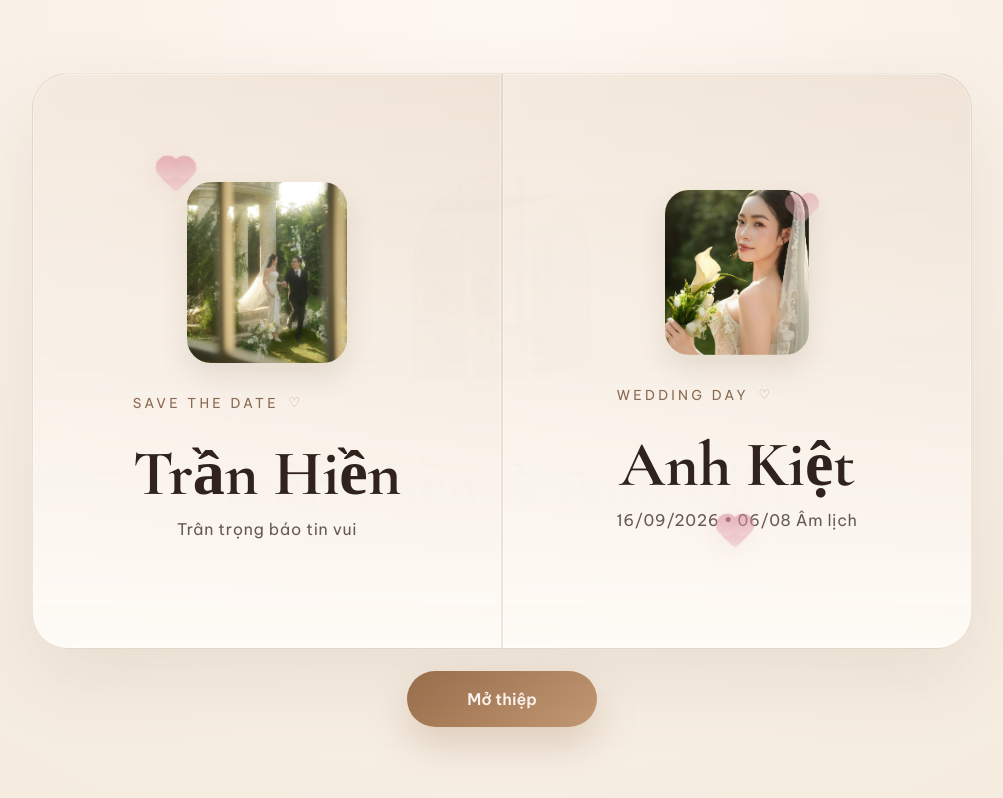
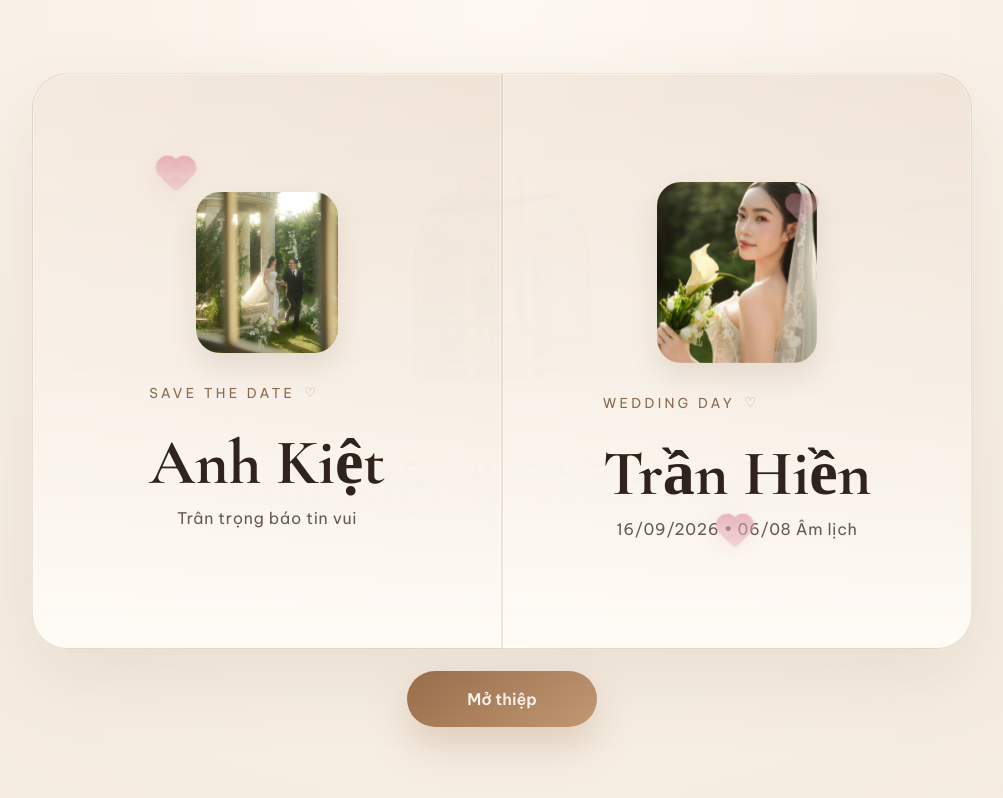
Before and after one commit to jiki-code/wedding_invitations, a React (Vite) app: page / in a window 1280 px wide. Shown: the top 798 px of the page, without its empty margins (138-1141 px from the left). Built offline with nearby package versions, Linux system fonts and the light colour scheme.

Commit message:
update code v-2

```diff
--- a/src/App.jsx
+++ b/src/App.jsx
@@ -43,7 +43,7 @@ const detailCards = [
   {
     label: 'Giờ đãi tiệc',
     value: '11h30',
-    note: 'Đón khách 11g',
+    note: 'Đón khách 11h',
   },
   {
     label: 'Địa điểm',
@@ -103,7 +103,7 @@ const weddingSchedule = [
   {
     title: 'Tiệc Cưới',
     time: 'Đãi tiệc lúc 11h30 ngày 16/09/2026',
-    note: 'Đón khách 11g',
+    note: 'Đón khách 11h',
     place: 'Nhà hàng Diamond Place',
     address: '101 Đ. Lý Chiêu Hoàng, Bình Phú, Hồ Chí Minh',
   },
@@ -208,8 +208,8 @@ function App() {
                   />
                 </div>
                 <p className="eyebrow">Thiệp cưới online</p>
-                <h2>Trần Hiền & Anh Kiệt</h2>
-                <span>16/09/2026 • Đón khách 11g • Đãi tiệc 11h30</span>
+                <h2>Anh Kiệt & Trần Hiền</h2>
+                <span>16/09/2026 • Đón khách 11h • Đãi tiệc 11h30</span>
               </div>
 
               <div className="invitation-panel invitation-panel-left">
@@ -223,7 +223,7 @@ function App() {
                     />
                   </div>
                   <p className="eyebrow">Save the Date</p>
-                  <h2>Trần Hiền</h2>
+                  <h2>Anh Kiệt</h2>
                   <span>Trân trọng báo tin vui</span>
                 </div>
               </div>
@@ -239,7 +239,7 @@ function App() {
                     />
                   </div>
                   <p className="eyebrow">Wedding Day</p>
-                  <h2>Anh Kiệt</h2>
+                  <h2>Trần Hiền</h2>
                   <span>16/09/2026 • 06/08 Âm lịch</span>
                 </div>
               </div>
@@ -303,9 +303,9 @@ function App() {
         <div className="hero-copy" data-reveal style={{ '--reveal-delay': '0ms' }}>
           <p className="eyebrow">Wedding Invitation</p>
           <h1>
+            Anh Kiệt
+            <span>&</span>
             Trần Hiền
-            <span>&</span>
-            Anh Kiệt
           </h1>
           <p className="hero-text">
             Chúng mình trân trọng mời bạn cùng lưu lại ngày vui và đồng hành trong
@@ -388,7 +388,7 @@ function App() {
           <article className="event-panel">
             <p>Thời gian</p>
             <h3>Đãi tiệc lúc 11h30 ngày 16/09/2026</h3>
-            <span>Đón khách 11g • Nhằm 06/08 Âm lịch</span>
+            <span>Đón khách 11h • Nhằm 06/08 Âm lịch</span>
           </article>
 
           <article className="event-panel">
@@ -443,7 +443,7 @@ function App() {
           <p>
             Mọi thứ bắt đầu lúc cả 2 còn là học sinh cấp 3, chú rễ đã say đắm cô
             dâu từ khoảng thời gian ấy, sau hơn 12 năm cả 2 vô tình tìm thấy nhau
-            và 1 lần nữa, đó là nơi tình yêu bắt đầu. Khi cả 2 đã trưởng thành, mọi thứ đã thay đổi nhiều kể từ lần run động trước đó, 2 con người trưởng thành hơn đến với nhau.
+            và 1 lần nữa, đó là nơi tình yêu bắt đầu. Khi cả 2 đã trưởng thành, mọi thứ đã thay đổi nhiều kể từ lần rung động trước đó, 2 con người trưởng thành hơn đến với nhau.
           </p>
           <p>
             Hành trình gần 2 năm qua là những tháng ngày cùng nhau trưởng thành,
@@ -514,7 +514,7 @@ function App() {
           mình.”
         </blockquote>
         <p>
-          Hân hạnh được đón tiếp bạn từ 11g, đãi tiệc lúc 11h30 ngày 16/09/2026
+          Hân hạnh được đón tiếp bạn từ 11h, đãi tiệc lúc 11h30 ngày 16/09/2026
           tại 101 Đ. Lý Chiêu Hoàng, Phường 10, Bình Phú, Hồ Chí Minh.
         </p>
       </section>
```
